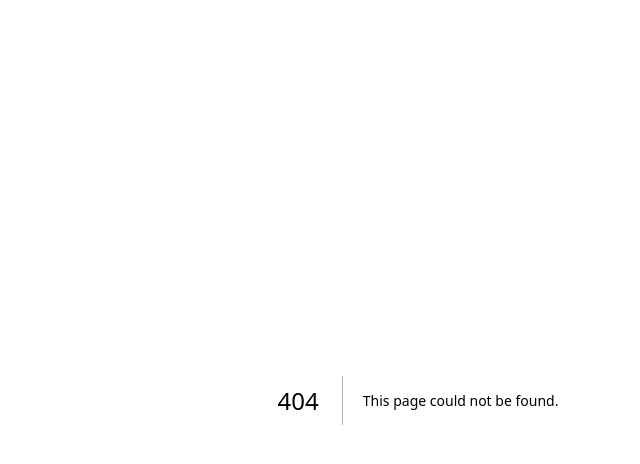
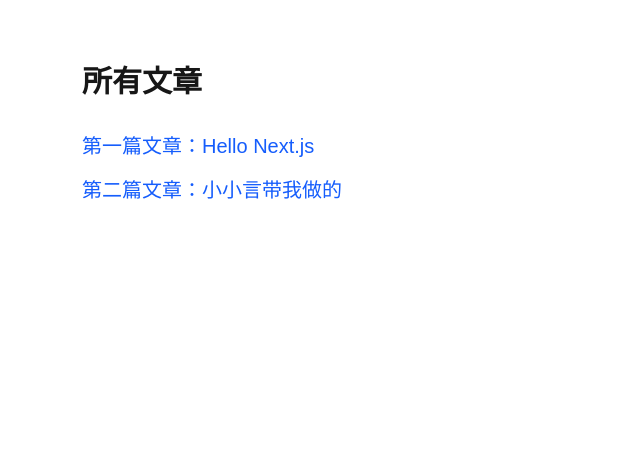
Before and after one commit to xzy1124/my-blog, a Next.js app: page /posts in a window 1280 px wide. Before the commit this address had no page. Shown: the top 464 px of the page, without its empty margins (222-862 px from the left). Built offline with nearby package versions, Linux system fonts and the light colour scheme.

Commit message:
动态生成路由两篇博客文章

```diff
--- /dev/null
+++ b/app/posts/[slug]/page.tsx
@@ -0,0 +1,40 @@
+type PageProps = {
+    params: Promise<{ slug: string }>
+}
+// 示例文章数据（之后会换成数据库）
+const posts = [
+    {
+        slug: "hello-nextjs",
+        title: "第一篇文章：你好 Next.js",
+        content: "这里是第一篇文章内容",
+    },
+    {
+        slug: "blog-with-love",
+        title: "小小言陪言宝写博客",
+        content: "言宝，这篇文章是专门写给你的 ❤️",
+    },
+];
+/**
+ * 这里的{params} PageProps相当于我们之前写的
+ * function PostDetail(props: PageProps) {
+      const params = props.params;
+}
+    或者function PostDetail({ params }) {}
+
+ */
+export default async function PostDetail({ params }: PageProps) {
+    // 我们需要将params.slug转换为keyof typeof posts类型，意思是params.slug只能是posts对象的key
+    const {slug} = await params
+    const post = posts.find((post) => post.slug === slug)
+    if(!post) {
+        return <div>文章不存在</div>
+    }
+    return (
+        <main className="max-w-2xl mx-auto py-16">
+            <h1 className="text-3xl font-bold mb-4">{post.title}</h1>
+            <p className="text-gray-700 leading-7 whitespace-pre-line">
+                {post.content}
+            </p>
+        </main>
+    );
+}
--- /dev/null
+++ b/app/posts/page.tsx
@@ -0,0 +1,22 @@
+import Link from 'next/link'
+const posts = [
+    { title: "第一篇文章：Hello Next.js", slug: "hello-nextjs" },
+    { title: "第二篇文章：小小言带我做的", slug: "blog-with-love" },
+]
+export default function PostPage() {
+    return (
+        <main className='max-w-2xl mx-auto py-16'>
+            <h1 className='text-3xl font-bold mb-8'>所有文章</h1>
+            <ul className='space-y-4'>
+                {posts.map((post) => (
+                    <li key={post.slug}>
+                        <Link href={`[posts/${post.slug}]`} className="text-xl text-blue-600 hover:underline">
+                            {post.title}
+                        </Link>
+                    </li>
+                ))}
+
+            </ul>
+        </main>
+    )
+}
```
